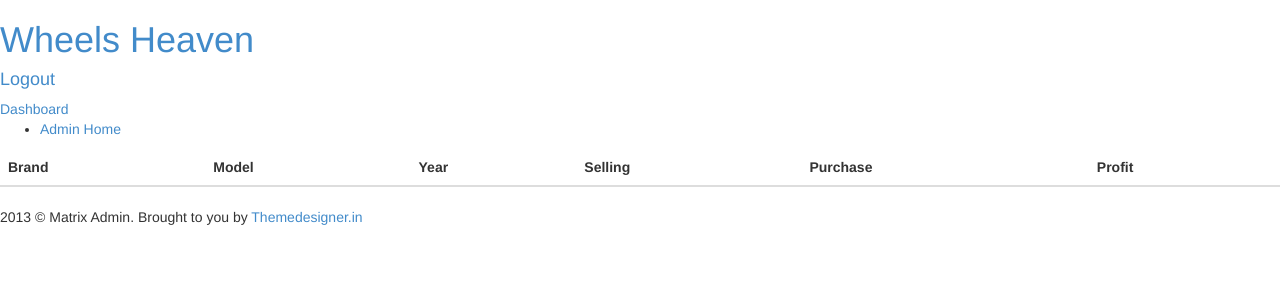
After one commit to arefinrafi/Vehicle_site, a Django app: page /admin_profit_section/ in a window 1280 px wide. The commit adds this page. Shown: the top 300 px of the page. Run offline with Django 3.2, Linux system fonts and the light colour scheme; the visitor is signed in with stand-in values (Sample User, id 1); lists and menus that the app fills with data are empty; some libraries are stand-ins or nearby versions.

Commit message:
views changes

```diff
--- a/login/account/forms.py
+++ b/login/account/forms.py
@@ -20,7 +20,7 @@ class AdminUploadForm(forms.ModelForm):
                   'max_speed', 'torque', 'fuel_consumption',
                   'door', 'drive_type', 'seats', 'wheel_base', 'weight', 'length', 'width', 'height',
                   'fuel_tank_capacity', 'color', 'no_of_cylinder',
-                  'description', 'price', 'showroom_name', 'address', 'contact', 'image']
+                  'description', 'price', 'showroom_name', 'address', 'contact', 'image', 'purchase', 'selling']
 
     def __init__(self, *args, **kwargs):
         super(AdminUploadForm, self).__init__(*args, **kwargs)
--- /dev/null
+++ b/login/account/templates/account/profitsection.html
@@ -0,0 +1,35 @@
+{% extends 'baseforadminpanel.html' %}
+{% load static %}
+
+{% block sidebar %}
+    <ul class="submenu">
+        <li><a href="{% url 'admin_panel' %}"><i class="icon icon-th-list"></i> <span>Admin Home</span></a></li>
+    </ul>
+{% endblock %}
+
+{% block content %}
+	<table class="table table-striped table-dark">
+	  <thead>
+		<tr>
+		  	<th scope="col">Brand</th>
+		  	<th scope="col">Model</th>
+		  	<th scope="col">Year</th>
+		  	<th scope="col">Selling</th>
+			<th scope="col">Purchase</th>
+			<th scope="col">Profit</th>
+		</tr>
+	  </thead>
+		{% for profit in profits %}
+		  <tbody>
+			<tr>
+				 <th scope="row">{{profit.brand}}</th>
+				<th scope="row">{{profit.model}}</th>
+				<th scope="row">{{profit.year}}</th>
+				<th scope="row">{{profit.selling}}</th>
+				<th scope="row">{{profit.purchase}}</th>
+				<th scope="row">{{profit.result}}</th>
+			</tr>
+		  </tbody>
+		{% endfor %}
+	</table>
+{% endblock %}
--- a/login/account/urls.py
+++ b/login/account/urls.py
@@ -9,8 +9,9 @@ urlpatterns = [
     path('admin_panel/', views.admin_panel_page, name='admin_panel'),
     path('admin_upload/', views.admin_upload_page, name='admin_upload'),
     path('admin_upload/<int:id>/', views.admin_update_page, name='admin_update'),
+    path('admin_profit_section/', views.admin_profit_section, name='admin_profit_section'),
     path('admin_panel/delete/<int:id>/', views.admin_delete, name='admin_delete'),
-    path('view_details/(?P<pk>\d+)/', views.view_details_page, name='view_details'),
+    path('view_details/<int:pk>/', views.view_details_page, name='view_details'),
     path('bike_page/', views.bike_page, name='bike_page'),
     path('bus_page/', views.bus_page, name='bus_page'),
     path('car_page/', views.car_page, name='car_page'),
--- a/login/account/views.py
+++ b/login/account/views.py
@@ -5,7 +5,7 @@ from django.contrib import messages
 from django.contrib.auth import authenticate, login, logout
 from django.contrib.auth.decorators import login_required
 from .models import User, ImageFile, Vehicle_info
-from django.db.models import Q
+from django.db.models import Q, F
 
 
 # Create your views here.
@@ -105,7 +105,6 @@ def admin_upload_page(request):  # insert data for vehicle upload table
 
 @login_required(login_url='login')
 def admin_update_page(request, id=0):  # Update data for vehicle upload table
-
     if request.method == 'POST':
         if id == 0:
             form = AdminUploadForm(request.POST, request.FILES)
@@ -137,6 +136,22 @@ def admin_delete(request, id):  # Delete the Admin
     admin_img.delete()
     messages.warning(request, 'Information Deleted successfully.')
     return redirect('admin_panel')
+
+
+def admin_profit_section(request):
+    current_user = request.user
+    current_vehicle = request.user
+    if current_user == current_vehicle:
+        context = {'profits': Vehicle_info.objects.filter(user=current_vehicle).annotate(
+            result=F('selling') - F('purchase'))}
+        return render(request, 'account/profitsection.html', context)
+    else:
+        context = {'profits': Vehicle_info.objects.all()}
+        return render(request, 'account/profitsection.html', context)
+
+    # profits = Vehicle_info.objects.all().annotate(result=F('selling') - F('purchase'))
+    # context = {'profits': profits}
+    # return render(request, "account/profitsection.html", context)
 
 
 def view_details_page(request, pk):
```
Also changed, not shown: login/account/models.py (+7 -1 lines), login/account/templates/account/adminpanel.html (+10 -3 lines), login/account/templates/account/adminupload.html (+11 -0 lines), login/account/migrations/0001_initial.py, login/account/migrations/0002_auto_20200929_0224.py (deleted), login/account/migrations/0002_auto_20201012_0208.py (added), login/account/migrations/0003_auto_20201004_0224.py (deleted), login/account/migrations/0003_auto_20201012_2328.py (added), login/account/migrations/0004_auto_20201010_2141.py (deleted), login/db.sqlite3 (deleted).
